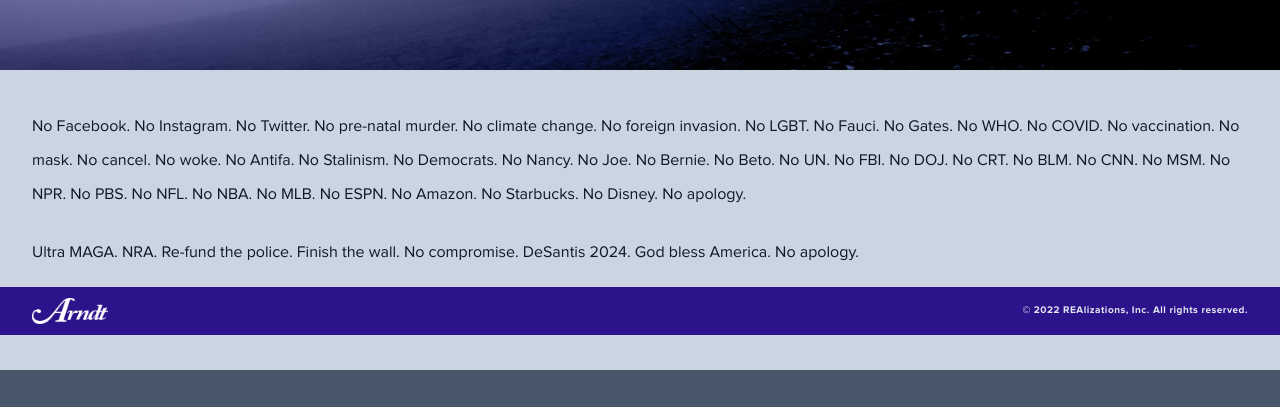
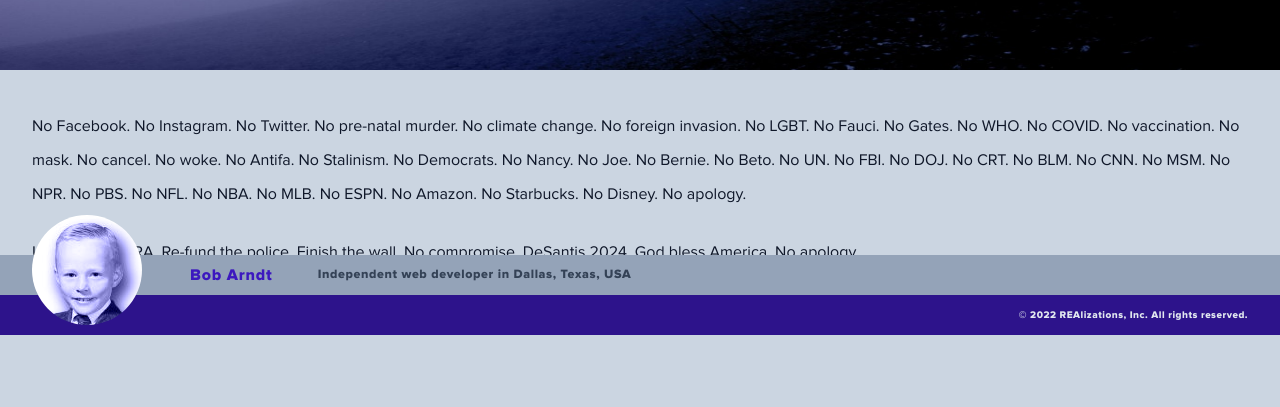
Before and after one commit to bobarndt/Bob-Arndt, a Nuxt app: page /about in a window 1280 px wide. Shown: the part 465-872 px from the top of the page. Before the commit the page ends 835 px from the top, so only its background shows below. Built offline with nearby package versions, Linux system fonts and the light colour scheme; what vue-tippy would draw is missing.

Commit message:
Refactor and build out footer

```diff
--- a/assets/scss/_common.scss
+++ b/assets/scss/_common.scss
@@ -72,7 +72,7 @@ a {
 
 .main {
   background-color: var(--color-main-background);
-  padding: 4rem 3.2rem;
+  padding: 4rem 3.2rem 10rem;
 
   @media (max-width: 490px) {
     padding-bottom: 8rem;
--- a/assets/scss/_themes.scss
+++ b/assets/scss/_themes.scss
@@ -1,7 +1,8 @@
 /*! _themes.scss */
 
 [color-scheme="dark"] {
-  --color-footer-background: var(--color-indigo-900);
+  --color-footer-row-background-bottom: var(--color-indigo-900);
+  --color-footer-row-background-top: var(--color-slate-400);
   --color-footer-text: var(--color-slate-200);
   --color-header-background: var(--color-indigo-900);
   --color-header-menu-icon: var(--color-slate-400);
@@ -15,19 +16,20 @@
   --color-menu-link-overlay: var(--color-white);
   --color-menu-tech-stack-border: var(--color-indigo-900);
   --color-page-background: var(--color-slate-800);
-  --color-resume-download-button: var(--color-azure-600);
-  --color-resume-download-button-hover: var(--color-azure-700);
+  --color-resume-download-button: var(--color-indigo-600);
+  --color-resume-download-button-hover: var(--color-indigo-800);
   --color-resume-download-button-text: var(--color-slate-800);
   --color-resume-download-button-text-hover: var(--color-slate-200);
-  --color-resume-employer: var(--color-azure-400);
+  --color-resume-employer: var(--color-indigo-500);
   --color-resume-progress-bar-background: var(--color-slate-400);
   --color-resume-progress-bar-fill: var(--color-azure-400);
-  --color-resume-section-divider: var(--color-azure-500);
+  --color-resume-section-divider: var(--color-indigo-500);
   --header-logo-background-image: url('/images/Arndt-logo-white.svg');
 }
 
 [color-scheme="light"] {
-  --color-footer-background: var(--color-indigo-900);
+  --color-footer-row-background-bottom: var(--color-indigo-900);
+  --color-footer-row-background-top: var(--color-slate-400);
   --color-footer-text: var(--color-slate-200);
   --color-header-background: var(--color-slate-200);
   --color-header-menu-icon: var(--color-azure-600);
--- a/components/AppFooter.vue
+++ b/components/AppFooter.vue
@@ -1,55 +1,107 @@
 <template>
-  <div class="footer-wrapper">
-    <footer class="footer">
-      <img class="footer-logo" src="/images/Arndt-logo-white.svg" alt="Bob Arndt logo" width="76">
+  <footer class="footer-wrapper">
+    <div class="footer-row-wrapper-top">
+      <div class="footer-row-top">
+        <span class="footer-personal-name">Bob Arndt</span>
+        <span class="footer-personal-description">Independent web developer in Dallas, Texas, USA</span>
+      </div>
+    </div>
+    <div class="footer-row-wrapper-bottom">
+      <div class="footer-row-bottom">
+      <div class="footer-photo-wrapper"></div>
       <span class="footer-copyright">© 2022 REAlizations, Inc. All rights reserved.</span>
-    </footer>
-  </div>
+      </div>
+    </div>
+  </footer>
 </template>
 
 <script></script>
 
 <style scoped lang="scss">
-  .footer {
-    align-items: center;
-    display: flex;
-    justify-content: space-between;
-    margin-left: auto;
-    margin-right: auto;
-    max-width: var(--max-width-site);
-    padding: 0 3.2rem;
-    width: var(--width-full);
+  .footer-copyright {
+    color: var(--color-footer-text);
+    display: inline-block;
+    font-size: var(--font-size-xxxsmall);
+    font-weight: var(--font-weight-xbold);
+    letter-spacing: var(--letter-spacing-xwide);
+    margin-right: 3.2rem;
 
-    @media (max-width: 440px) {
-      display: flex;
-      flex-direction: column;
-      justify-content: center;
+    @media (max-width: 665px) {
+      margin-right: 1rem;
     }
   }
 
-  .footer-copyright {
-    color: var(--color-footer-text);
-    font-size: var(--font-size-xxxsmall);
-    font-weight: var(--font-weight-bold);
+  .footer-personal-description {
+    color: var(--color-slate-700);
+    display: inline-block;
+    font-size: var(--font-size-xxsmall);
+    font-weight: var(--font-weight-xbold);
     letter-spacing: var(--letter-spacing-xwide);
+    margin-left: 4.5rem;
 
-    @media (max-width: 440px) {
-      font-size: var(--font-size-xxsmall);
-      margin-top: 1rem;
+    @media (max-width: 665px) {
+      display: none;
     }
   }
 
-  .footer-copyright,
-  .footer-logo {
-    display: block;
+  .footer-personal-name {
+    color: var(--color-indigo-800);
+    display: inline-block;
+    font-size: var(--font-size-medium);
+    font-weight: var(--font-weight-xbold);
+    letter-spacing: var(--letter-spacing-xwide);
+    margin-left: 19rem;
+
+    @media (max-width: 665px) {
+      margin-left: 21.5rem;
+    }
+  }
+
+  .footer-photo-wrapper {
+    background-blend-mode: luminosity;
+    background-color: var(--color-indigo-300);
+    background-image: url('/public/images/rea.jpg');
+    border-radius: 50%;
+    bottom: 1rem;
+    height: 11rem;
+    left: 3.2rem;
+    overflow: hidden;
+    position: absolute;
+    width: 11rem;
+    z-index: 30;
+  }
+
+  .footer-row-bottom {
+    align-items: center;
+    display: flex;
+    height: 4rem;
+    justify-content: flex-end;
+    margin: 0 auto;
+    max-width: var(--max-width-site);
+    position: relative;
+  }
+
+  .footer-row-top {
+    align-items: center;
+    display: flex;
+    height: 4rem;
+    margin: 0 auto;
+    max-width: var(--max-width-site);
+  }
+
+  .footer-row-wrapper-bottom {
+    background-color: var(--color-footer-row-background-bottom);
+    width: var(--width-full);
+  }
+
+  .footer-row-wrapper-top {
+    background-color: var(--color-footer-row-background-top);
+    width: var(--width-full);
   }
 
   .footer-wrapper {
-    align-items: center;
-    background-color: var(--color-footer-background);
     bottom: 0;
-    display: flex;
-    height: 4.8rem;
+    height: 8rem;
     position: fixed;
     width: var(--width-full);
     z-index: 10;
--- a/components/NavigationMenu.vue
+++ b/components/NavigationMenu.vue
@@ -18,21 +18,6 @@
           </div>
         </ul>
       </nav>
-
-      <section class="menu-tech-stack desktop">
-        <p>Built with <ion-icon src="/images/nuxt3.svg"></ion-icon>, <ion-icon src="/images/vue3.svg"></ion-icon>, <ion-icon src="/images/sass.svg"></ion-icon>, and <ion-icon src="/images/vite.svg"></ion-icon> in <ion-icon src="/images/vscode.svg"></ion-icon>. Deployed on <ion-icon src="/images/netlify.svg"></ion-icon>. No React. No Tailwind. No gradients. No apology.</p>
-      </section>
-
-      <section class="menu-tech-stack tablet">
-        <p>Built with <ion-icon src="/images/nuxt3.svg"></ion-icon>, <ion-icon src="/images/vue3.svg"></ion-icon>, <ion-icon src="/images/sass.svg"></ion-icon>, and <ion-icon src="/images/vite.svg"></ion-icon> in <ion-icon src="/images/vscode.svg"></ion-icon>. Deployed on <ion-icon src="/images/netlify.svg"></ion-icon>.</p>
-        <p>No React. No Tailwind. No gradients. No apology.</p>
-      </section>
-
-      <section class="menu-tech-stack phone">
-        <p>Built with <ion-icon src="/images/nuxt3.svg"></ion-icon>, <ion-icon src="/images/vue3.svg"></ion-icon>, <ion-icon src="/images/sass.svg"></ion-icon>, and <ion-icon src="/images/vite.svg"></ion-icon> in <ion-icon src="/images/vscode.svg"></ion-icon>.</p>
-        <p>Deployed on <ion-icon src="/images/netlify.svg"></ion-icon>.</p>
-        <p>No React. No Tailwind. No gradients. No apology.</p>
-      </section>
 
     </div>
   </div>
@@ -73,10 +58,10 @@
     border: .75rem solid rgba(0, 0, 0, .25);
     display: grid;
     font-size: var(--font-size-xlarge);
-    grid-template-rows: 1fr 15rem;
+    grid-template-rows: 1fr;
     height: 100%;
     max-width: var(--max-width-site);
-    opacity: 0.9;
+    opacity: 0.92;
     place-items: center;
     width: 100%;
   }
@@ -154,19 +139,20 @@
   }
 
   .menu-nav {
-    margin: 8rem auto 0;
+    margin: 0 auto;
   }
 
   .menu-tech-stack {
     background-color: var(--color-indigo-300);
-    border: .75rem solid var(--color-menu-tech-stack-border);
+    border: .5rem solid var(--color-menu-tech-stack-border);
     border-radius: 1.5rem;
     font-size: var(--font-size-xxxsmall);
     font-weight: var(--font-weight-xbold);
     letter-spacing: var(--letter-spacing-xxxwide);
-    margin: 0 auto 6rem;
+    margin: 0 auto 14rem;
+    opacity: 1;
     text-align: center;
-    width: 85%;
+    width: 72%;
 
     p {
       color: var(--color-slate-900);
--- a/pages/index.vue
+++ b/pages/index.vue
@@ -47,7 +47,7 @@
   .heading {
     font-style: var(--font-style-italic);
     font-weight: var(--font-weight-semi-bold);
-    letter-spacing: var(--letter-spacing-xxwide);
+    letter-spacing: var(--letter-spacing-xwide);
     line-height: var(--line-height-tall);
   }
 
--- a/pages/resume.vue
+++ b/pages/resume.vue
@@ -59,7 +59,7 @@
               <li>NodeJS / NPM / Vite</li>
               <li>Ajax / JSON / RESTful APIs</li>
               <li>HTML5 / Responsive Design</li>
-              <li>CSS3 / Sass / PostCSS / Bootstrap / TailwindCSS</li>
+              <li>CSS3 / Sass / Bootstrap / TailwindCSS</li>
               <li>Git / Github</li>
             </ul>
           </div>
@@ -319,7 +319,7 @@
 
   .resume-back-to-top-button {
     background-color: transparent;
-    bottom: 15.5rem;
+    bottom: 9.25rem;
     color: var(--color-rose-600);
     opacity: 0;
     position: fixed;
@@ -425,8 +425,12 @@
   .resume-main {
     background-color: var(--color-main-background);
     color: var(--color-main-text);
-    padding: 3.2rem 3.2rem 5rem;
+    padding: 3.2rem 3.2rem 12rem;
     width: var(--width-full);
+
+    @media (max-width: 665px) {
+      padding-bottom: 9rem;
+    }
   }
 
   .resume-profile-text {
```
Also changed, not shown: public/images/rea.jpg (added).
